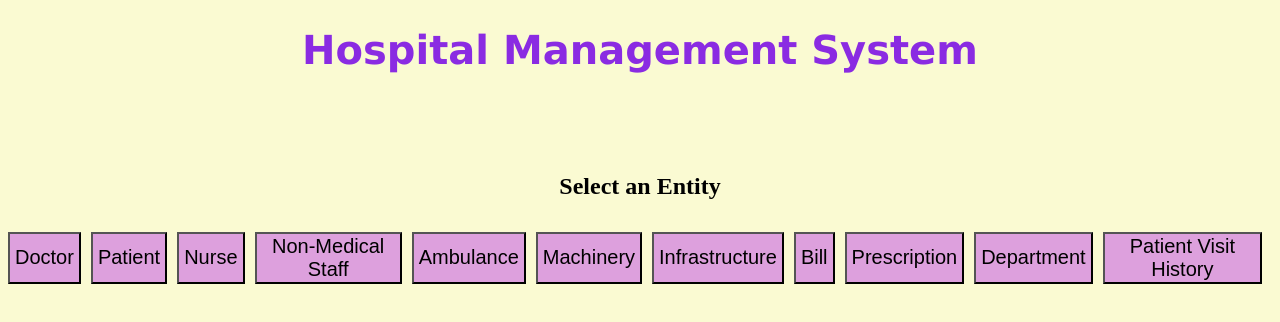
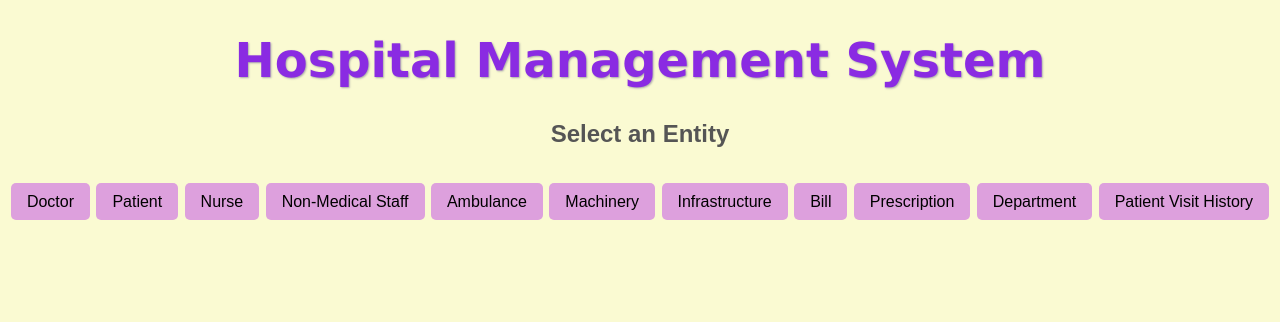
Before and after one commit to piyushr6/hospital-management-system, a plain HTML site: page frontend/index.html in a window 1280 px wide. Drawn offline with Linux system fonts and the light colour scheme.

Commit message:
changed style of dashboard

```diff
--- a/frontend/style.css
+++ b/frontend/style.css
@@ -1,35 +1,71 @@
 body {
-      background-color: lightgoldenrodyellow;
+   background-color: #fafad2;
+   /* Softer light goldenrod */
+   font-family: Arial, sans-serif;
+   margin: 0;
+   padding: 0;
+   color: #333;
 }
 
 h1 {
    text-align: center;
-      font-size: 40px;
-      color: blueviolet;
-      font-family: 'Lucida Sans', 'Lucida Sans Regular', 'Lucida Grande', 'Lucida Sans Unicode', Geneva, Verdana, sans-serif;
+   font-size: 3rem;
+   /* Responsive font size */
+   color: #8a2be2;
+   /* Keeping the blueviolet color */
+   font-family: 'Lucida Sans', Geneva, Verdana, sans-serif;
+   margin-top: 2rem;
+   text-shadow: 1px 1px 2px #aaa;
 }
 
 h4 {
    text-align: center;
-      font-size: 24px;
-      margin-top: 100px;
+   font-size: 1.5rem;
+   margin-top: 1.5rem;
+   color: #555;
 }
 
 .buttons {
    display: flex;
    justify-content: center;
-
+   margin-top: 1.5rem;
+   flex-wrap: wrap;
+   /* Allows buttons to wrap on small screens */
 }
 
 .btn {
-      margin-right: 10px;
-      background-color: plum;
-      font-size: 20px;
-      padding: 1px 5px;
+   margin: 0.2rem;
+   background-color: #dda0dd;
+   /* Plum color with slight variation */
+   font-size: 1rem;
+   padding: 0.6rem 1rem;
+   color: black;
+   border: none;
+   border-radius: 5px;
    cursor: pointer;
-
+   transition: background-color 0.3s, transform 0.2s;
 }
 
 .btn:hover {
-      opacity: 0.8;
+   background-color: #ba55d3;
+   color: white;
+   /* Darker shade for hover */
+   transform: scale(1.05);
+   /* Slight scaling effect */
+   opacity: 0.9;
 }
+
+@media (max-width: 600px) {
+   h1 {
+      font-size: 2.5rem;
+   }
+
+   h4 {
+      font-size: 1.2rem;
+   }
+
+   .btn {
+      font-size: 0.9rem;
+      padding: 0.5rem 0.8rem;
+   }
+}
```
Lines whose indentation alone changed are shown as unchanged.
